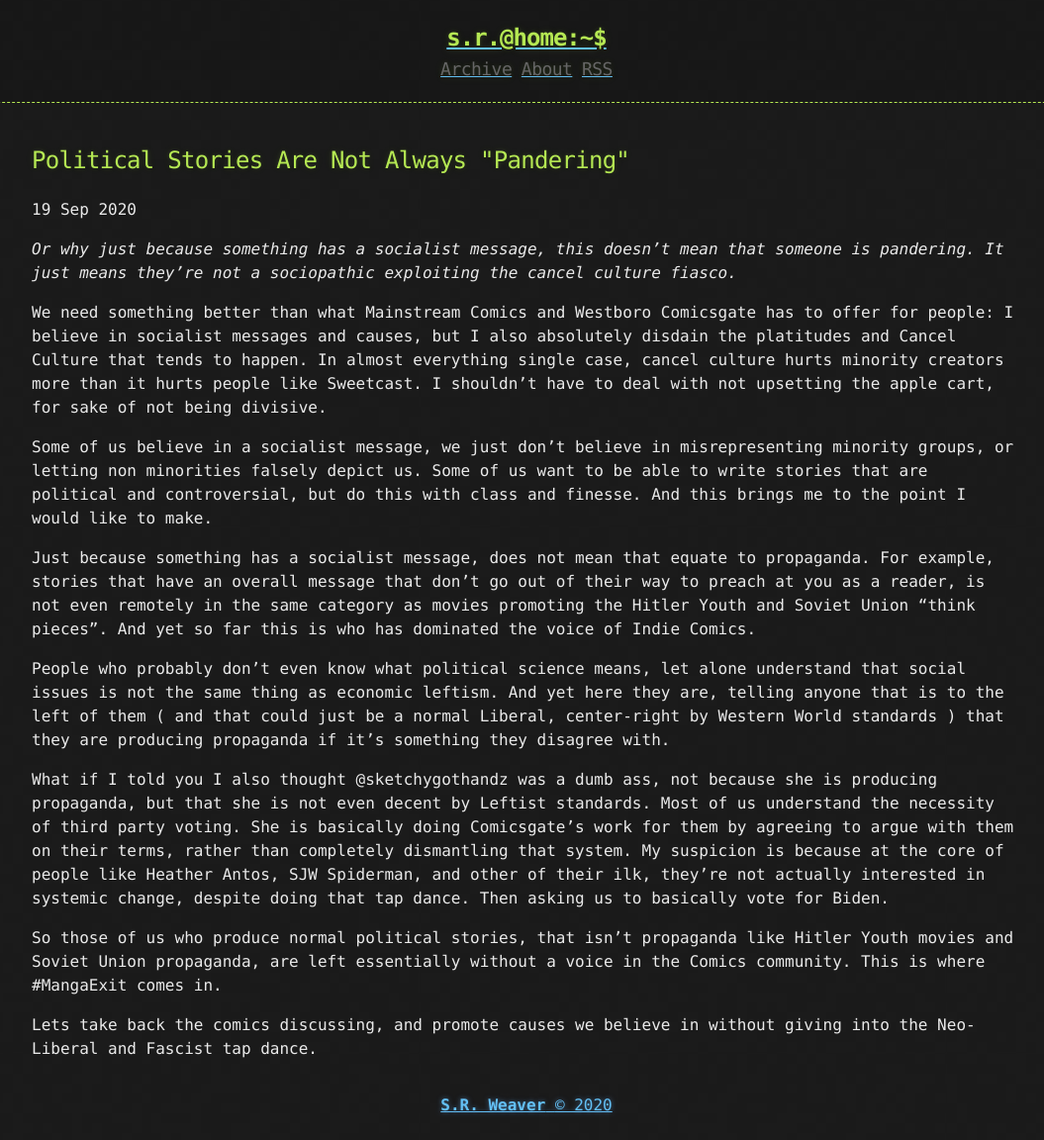
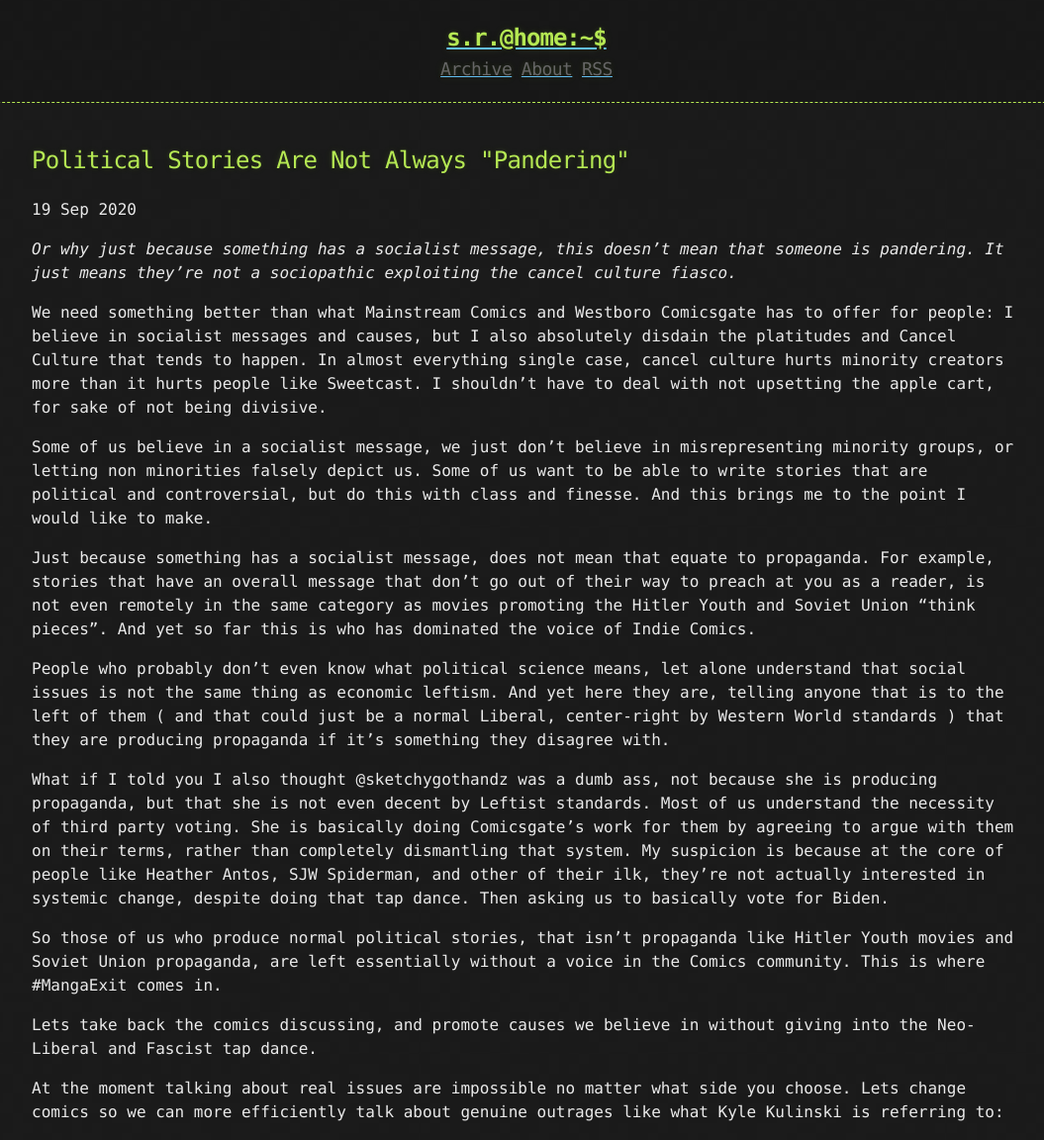
Before and after one commit to LWFlouisa/WeaverBlog, a Jekyll site: the page built from _posts/2020-09-19-politicalstoriesarenotalwayspandering.md, in a window 1280 px wide. Shown: the top 1152 px of the page at 99% size, without its empty margins (108-1163 px from the left). Built offline with Jekyll 4.4.1, drawn with Linux system fonts in a browser that asks for light colours; grey boxes are pictures that could not be loaded.

Commit message:
Update 2020-09-19-politicalstoriesarenotalwayspandering.md

```diff
--- a/_posts/2020-09-19-politicalstoriesarenotalwayspandering.md
+++ b/_posts/2020-09-19-politicalstoriesarenotalwayspandering.md
@@ -17,3 +17,7 @@
 So those of us who produce normal political stories, that isn’t propaganda like Hitler Youth movies and Soviet Union propaganda, are left essentially without a voice in the Comics community. This is where #MangaExit comes in.
 
 Lets take back the comics discussing, and promote causes we believe in without giving into the Neo-Liberal and Fascist tap dance.
+
+At the moment talking about real issues are impossible no matter what side you choose. Lets change comics so we can more efficiently talk about genuine outrages like what Kyle Kulinski is referring to:
+
+<iframe id='ivplayer' width='640' height='360' src='https://invidious.snopyta.org/embed/lBa_dbcTZIo' style='border:none;'></iframe>
```
